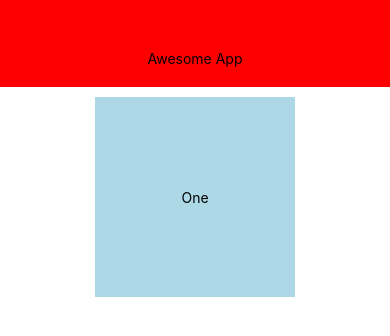
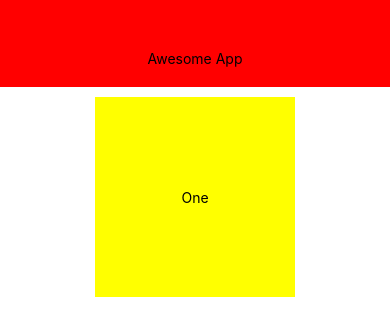
Before and after one commit to ferlobo1985/UDMY-RN-Basics, a React Native app: screen / in a window 390 px wide. Shown: the top 336 px of the page. Built offline with nearby package versions, Linux system fonts and the light colour scheme.

Commit message:
15-Use Window dimension
15-Use Window dimension

```diff
--- a/App.js
+++ b/App.js
@@ -1,17 +1,26 @@
 import { StatusBar } from 'expo-status-bar';
-import { StyleSheet, Text, View, Dimensions } from 'react-native';
+import { StyleSheet, Text, View, Dimensions, useWindowDimensions } from 'react-native';
 
 /// COMPONENTS
 import Nav from './components/nav';
 
 export default function App() {
+  const { width, height} = useWindowDimensions();
+  console.log(width, height)
 
+  let boxSize = height > 400 ? 200:400;
+  let color = height > 400 ? { backgroundColor:'yellow'}:{backgroundColor:'lightblue'}
 
   return (
       <View>
           <Nav nameOfApp="Awesome App"/>
           <View style={{flexDirection:'column',alignItems:'center'}}>
-            <View style={styles.box}>
+            <View style={[styles.box,{
+              width:boxSize,
+              height:boxSize
+            },
+            color
+            ]}>
                 <Text>One</Text>
             </View>
           </View>
@@ -24,12 +33,12 @@ const height = Dimensions.get('window').height;
 
 const styles = StyleSheet.create({
   box:{
-    width: width < 400 ? 200:250,
-    height: width < 400 ? 200:250,
+    // width: width < 400 ? 200:250,
+    // height: width < 400 ? 200:250,
     margin: width > 350 ? 10:30,
     padding:10,
     alignItems:'center',
     justifyContent:'center',
-    backgroundColor: width > 400 ? 'yellow':'lightblue'
+    // backgroundColor: width > 400 ? 'yellow':'lightblue'
   }
 })
```
